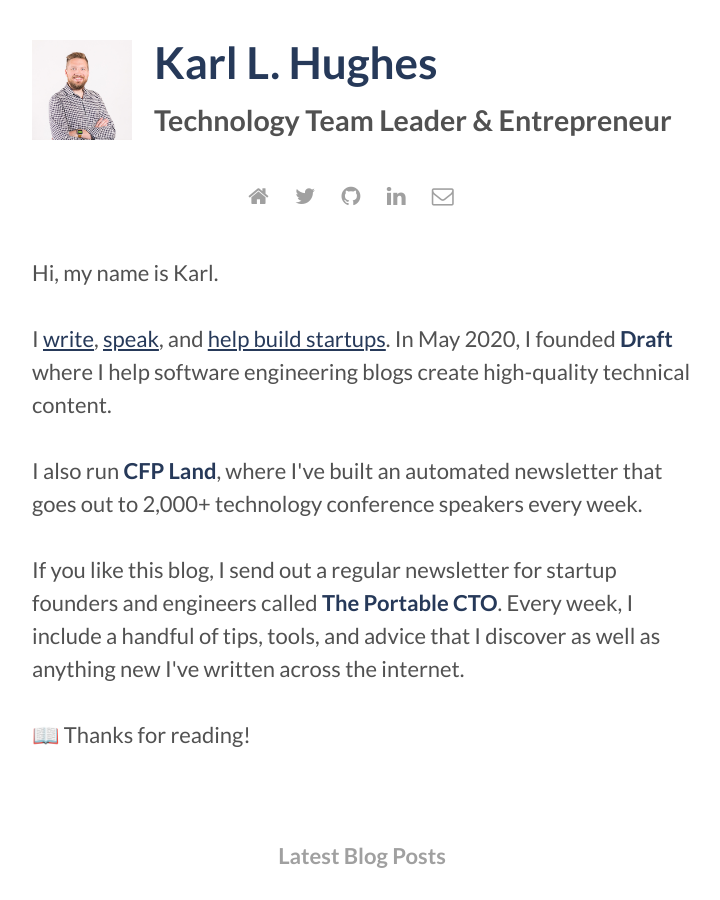
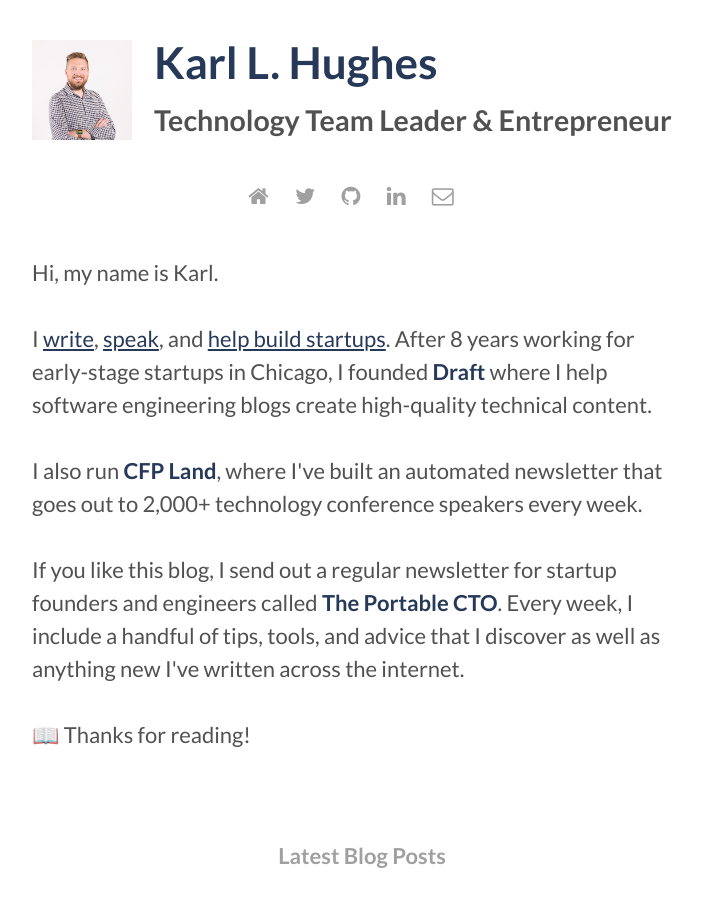
Before and after one commit to karllhughes/personal-blog-5, a Jekyll site: the page built from index.html, in a window 1280 px wide and 900 px high. Shown: the whole window, without its empty margins (278-998 px from the left). Built offline with Jekyll 4.4.1, drawn with Linux system fonts in a browser that asks for light colours; the list of posts is cut into pages by our own code; some of the changed lines change nothing that is shown.

Commit message:
Updating head

```diff
--- a/_includes/about.html
+++ b/_includes/about.html
@@ -3,7 +3,7 @@
   <p>
     I <a href="/writing/" class="underline">write</a>, <a href="/speaking/" class="underline">speak</a>, and
     <a href="/work/" class="underline">help build startups</a>.
-    In May 2020, I founded <strong><a href="https://draft.dev">Draft</a></strong> where I help software engineering
+    After 8 years working for early-stage startups in Chicago, I founded <strong><a href="https://draft.dev">Draft</a></strong> where I help software engineering
     blogs create high-quality technical content.
   </p>
   <p>
--- a/_includes/head.html
+++ b/_includes/head.html
@@ -15,8 +15,8 @@
   {% else %}
     <meta content="website" property="og:type">
   {% endif %}
-  {% if page.description %}
-    <meta content="{{ page.description }}" property="og:description">
+  {% if page.id %}
+    <meta content="{{ page.content | strip_html | truncate: 150 }}" property="og:description">
   {% else %}
     <meta content="{{ site.description }}" property="og:description">
   {% endif %}
@@ -25,7 +25,7 @@
   {% endif %}
   {% if page.date %}
     <meta content="{{ page.date | date_to_xmlschema }}" property="article:published_time">
-    <meta content="{{ site.url }}/about/" property="article:author">
+    <meta content="{{ site.url }}" property="article:author">
   {% endif %}
   {% if page.img %}
     <meta content="{{ page.img }}" property="og:image">
@@ -44,7 +44,6 @@
   {% endif %}
 
     <meta name="twitter:card" content="summary">
-    <meta name="twitter:site" content="@{{ site.site-twitter }}">
     <meta name="twitter:creator" content="@{{ site.social-twitter }}">
   {% if page.title %}
     <meta name="twitter:title" content="{{ page.title }}">
@@ -54,10 +53,11 @@
   {% if page.url %}
     <meta name="twitter:url" content="{{ site.url }}{{ page.url }}">
   {% endif %}
-  {% if page.description %}
-    <meta name="twitter:description" content="{{ page.description }}">
+
+  {% if page.id %}
+  <meta name="twitter:description" content="{{ page.content | strip_html | truncate: 150 }}">
   {% else %}
-    <meta name="twitter:description" content="{{ site.description }}">
+  <meta name="twitter:description" content="{{ site.description }}">
   {% endif %}
   {% if page.img %}
     <meta name="twitter:image:src" content="{{ page.img }}">
@@ -65,7 +65,11 @@
     <meta name="twitter:image:src" content="{{ site.url }}{{ site.baseurl }}/assets/img/{{ site.author-img }}">
   {% endif %}
 
-	<meta name="description" content="{{ page.description }}">
+  {% if page.id %}
+  <meta name="description" content="{{ page.content | strip_html | truncate: 150 }}">
+  {% else %}
+  <meta name="description" content="{{ site.description }}">
+  {% endif %}
 	<meta http-equiv="X-UA-Compatible" content="IE=edge">
 	<meta name="viewport" content="width=device-width, initial-scale=1, maximum-scale=1">
 	<meta property="og:image" content="">
```
